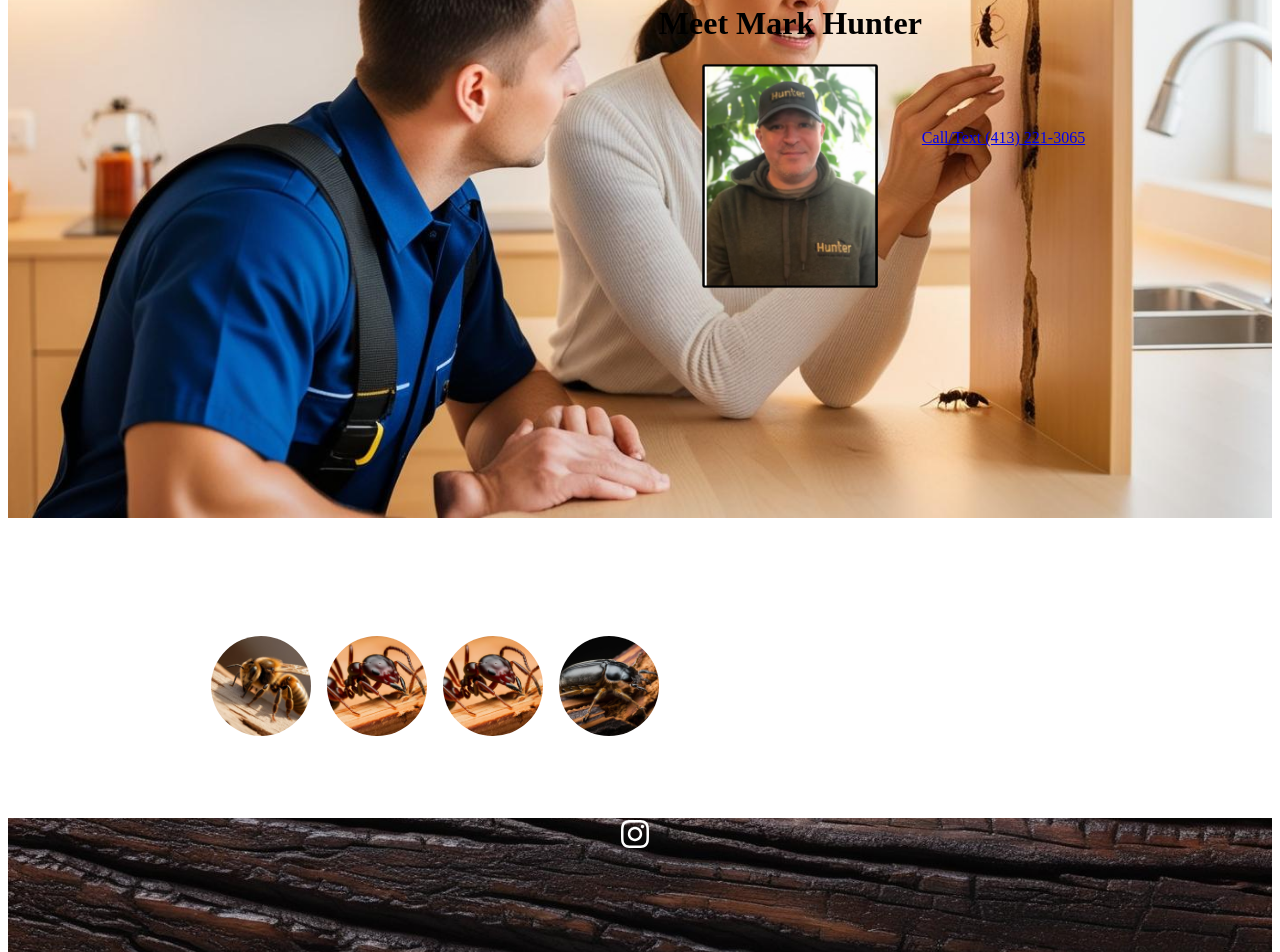
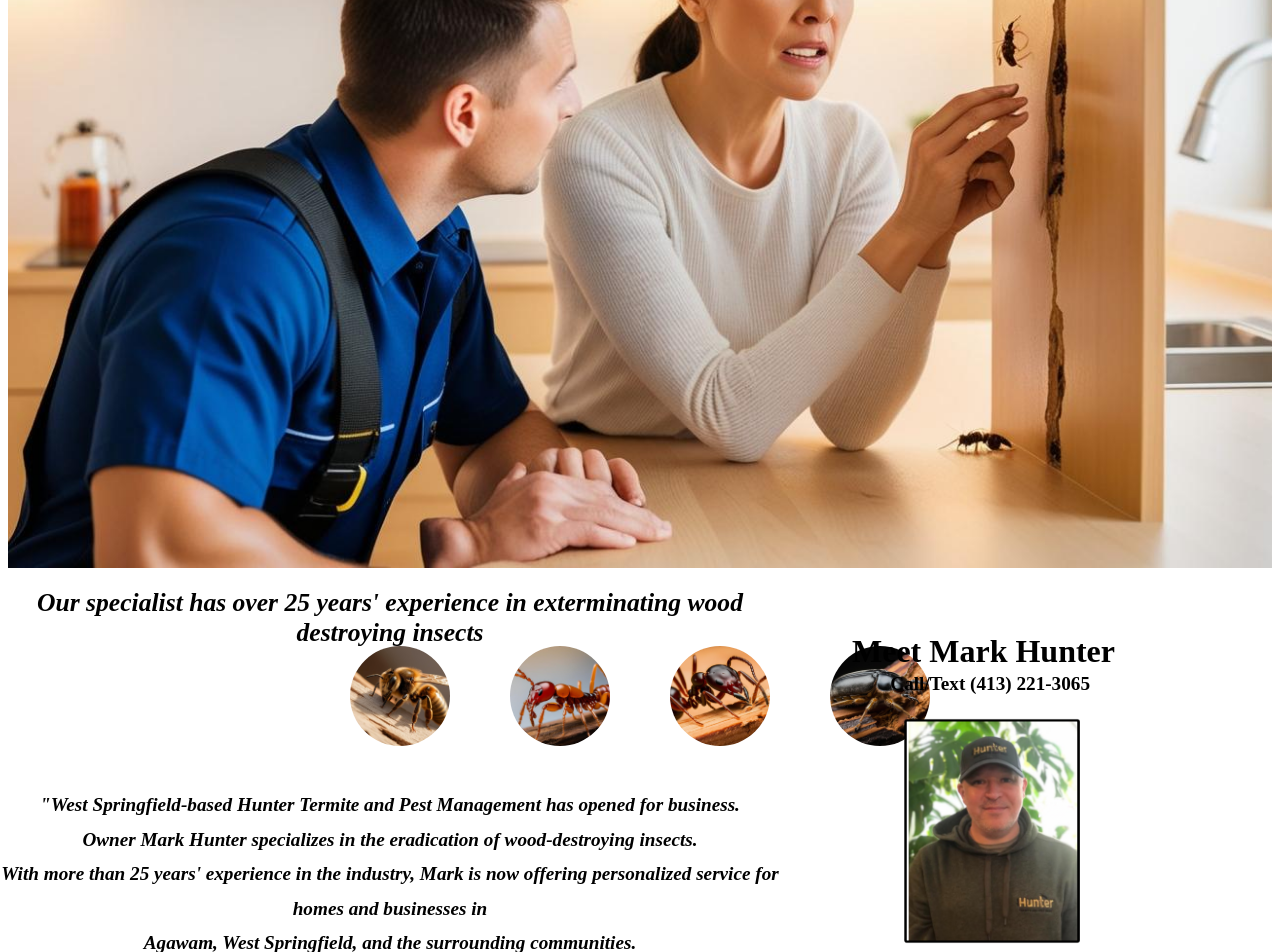
Before and after one commit to ivapbj/Hunter-Termite, a React (Create React App) app: page / in a window 1280 px wide. Shown: the part 440-1392 px from the top of the page. Built offline with nearby package versions, Linux system fonts and the light colour scheme.

Commit message:
added styling

```diff
--- a/src/pages/AboutSection.js
+++ b/src/pages/AboutSection.js
@@ -1,13 +1,57 @@
 import React from "react";
-import LogImage from "../assets/logimage.jpg";
+import CarpenterAnt from "../assets/carpenterant.jpg";
+import BeetleImage from "../assets/powerbeetle.jpg";
+import TermiteImage from "../assets/termiteimage.jpg";
+import CarpenterBee from "../assets/carpenterbee.jpg";
+import AboutImage from "../assets/AboutImage.png";
 import "./AboutUs.css";
 
 function AboutSection() {
   return (
     <section>
-      {/* <img src={LogImage} alt="Hunter Website Logo" className="logimage" /> */}
-      {/* <h2>About Us</h2> */}
-      {/* <p>This is the about section.</p> */}
+      <h2 className="h2">
+        <i>
+          {" "}
+          Our specialist has over 25 years' experience in exterminating wood
+          destroying insects
+        </i>
+      </h2>
+      <div className="insect-container">
+        <img src={CarpenterBee} alt="Carpenter Bee" className="bee-image" />
+        <img src={TermiteImage} alt="Termite" className="termite-image" />
+        <img src={CarpenterAnt} alt="Carpenter Ant" className="ant-image" />
+        <img src={BeetleImage} alt="Beetle" className="beetle-image" />
+      </div>
+      <h1 className="h1"> Meet Mark Hunter</h1>
+      <p className="blurb">
+        <i>
+          "West Springfield-based Hunter Termite and Pest Management has opened
+          for business.
+        </i>
+        <br />
+        <i>
+          Owner Mark Hunter specializes in the eradication of wood-destroying
+          insects.
+        </i>
+        <br />
+        <i>
+          With more than 25 years' experience in the industry, Mark is now
+          offering personalized service for homes and businesses in
+          <i>
+            <br />
+          </i>{" "}
+          Agawam, West Springfield, and the surrounding communities.
+        </i>
+        <br />
+        <i>
+          Hunter Termite and Pest Management will keep the outdoors, outdoors!"
+        </i>
+        <br />
+        <i> ~ citylifestyle.com</i>
+      </p>
+
+      <img src={AboutImage} alt="Markpic" className="about-image" />
+      <div className="phone">Call/Text (413) 221-3065</div>
     </section>
   );
 }
--- a/src/pages/AboutUs.css
+++ b/src/pages/AboutUs.css
@@ -1,27 +1,4 @@
-/* General styles for the About Section */
 .about-section {
-  position: relative;
-  display: flex;
-  flex-direction: column;
-  justify-content: center;
-  align-items: center;
-  text-align: center;
-  min-height: calc(100vh - 200px); /* Full viewport height minus footer height */
-  width: 100%;
-  color: white;
-  padding: 0px;
-  background-image: url("../assets/logimage.jpg"); /* Use the image as the background */
-  background-size: cover;
-  background-position: center;
-}
-
-.about-section h2 {
-  font-size: 2.5rem;
-  margin-bottom: 20px;
-  color: #FFD700; /* Yellow text color */
-}
-
-.about-section p {
   font-size: 1.2rem;
   line-height: 1.6;
   max-width: 800px;
@@ -29,13 +6,70 @@
   color: white;
 }
 
-/* Mobile responsiveness */
-@media (max-width: 768px) {
-  .about-section h2 {
-    font-size: 2rem;
-  }
+/* Style for the Meet Mark Hunter section */
+.h1 {
+  font-size: 2rem;
+  font-weight: 700;
+  margin: 20px 0;
+  position: absolute; /* Allow precise placement */
+  right: 165px; /* Position 10px from the right edge */
+  text-align: right; /* Align text to the right */
+  margin-top: -95px; /* Adjust margin for spacing */
+}
+.h2 {
+  font-size: 1.6rem;
+  font-weight: bold;
+  margin: 20px 0;
+  position: absolute; /* Allow precise placement */
+  right: 500px; /* Position 10px from the right edge */
+  text-align: center; /* Align text to the right */
+  margin-top: 20px; /* Adjust margin for spacing */
+}
+.blurb {
+  font-size: 1.2rem;
+  font-weight: 700;
+  color: #000; /* Black text */
+    font-style: italic; /* Make all text italic */
+    line-height: 1.8; /* Add spacing between lines for readability */
+   margin: 20px 0;
+  margin-top: 60px;
+  position: absolute; /* Allow precise placement */
+  right: 500px; /* Position 10px from the right edge */
+  text-align: center; /* Align text to the right */
+}
+.about-image {
+  position: absolute; /* Allow precise placement */
+  z-index: 1;
+  right: 200px; /* Position 10px from the right edge */
+  margin: 0px 0; /* Add vertical spacing */
+  margin-top: -10px; /* Adjust margin for spacing */
+}
 
-  .about-section p {
-    font-size: 1rem;
-  }
+.phone {
+  font-size: 1.2rem;
+  font-weight: 700;
+  color: #000; /* Black text */
+  margin: 20px 0;
+  margin-top: -55px;
+  position: absolute; /* Allow precise placement */
+  right: 190px; /* Position 10px from the right edge */
+  text-align: right; /* Align text to the right */
 }
+
+/* Style the insect images */
+.ant-image, .beetle-image, .carpenter-image, .termite-image, .bee-image {
+  width: 100px;
+  height: 100px;
+  border-radius: 50%; /* Makes the images circular */
+  object-fit: cover; /* Ensures the image covers the area */
+  margin: 30px; /* Adjust margin for spacing */
+  margin-top: 125px;
+}
+
+/* Center the insect images */
+.insect-container {
+  display: flex; /* Use flexbox for alignment */
+  justify-content: center; /* Center horizontally */
+  align-items: center; /* Center vertically */
+  height: 20vh; /* Full viewport height to center vertically */
+}
--- a/src/pages/Header.css
+++ b/src/pages/Header.css
@@ -41,7 +41,10 @@
   font: Garamond, serif;
   font-weight: bold;
   color: rgb(255, 255, 255);
+  margin-top: 100px;
+  text-align: center;
   z-index: 1; /* Ensure the text is above the background image */
+
 }
 /* Right Section: Quote Button */
 .header-right {
--- a/src/pages/Header.js
+++ b/src/pages/Header.js
@@ -21,9 +21,6 @@ function Header() {
         </a>
       </div>
       <h2 className="slogan">We Keep the Outside, Outside!</h2>
-      <h3 className="subtext">
-        Over 25 years of Exterminating in Wood Destroying Insects
-      </h3>
 
       {/* Right Section: Button */}
       <div className="header-right">
--- a/src/pages/HeroSection.css
+++ b/src/pages/HeroSection.css
@@ -1,61 +1,20 @@
 /* Apply styles to the hero section */
 .hero-section {
-  position: relative;
-  height: 95vh; /* Full viewport height */
-  width: 100%; /* Full width */
+  position: relative; /* Ensures child elements use this as the positioning context */
+  height: 95vh;
+  width: 100%;
   background-image: url("../assets/herosectionimage.jpg");
-  background-size: cover; /* Make the image cover the entire container */
-  background-position: center; /* Center the background image */
+  background-size: cover;
+  background-position: center;
   display: flex;
-  justify-content: center;
-  align-items: center;
+  flex-direction: column; /* Stack elements vertically */
+  justify-content: flex-end; /* Push elements to the bottom */
+  align-items: center; /* Center elements horizontally */
   text-align: center;
+  padding-bottom: 50px; /* Add space for the footer */
 }
 
-/* Style the text inside the hero section */
-.about-header {
-  font-size: 3rem; /* Default font size for large screens */
-  font-weight: bold;
-  margin-top: 1000px;
-  margin-left: 150px;
-  color: rgb(6, 6, 6);
-  z-index: 1; /* Ensure the text is above the background image */
-}
-.meet{
-  font-size: 2rem; /* Default font size for large screens */
-  font-weight: bold;
-  margin-left: 150px;
-  color: rgb(6, 6, 6);
-  z-index: 1; /* Ensure the text is above the background image */
-  margin-top: 100px;
-}
-.ant-image, .beetle-image, .capenter-image, .termite-image, .bee-image {
-  width: 100px;
-  height: 100px;
-  border-radius: 50%; /* Makes the images circular */
-  object-fit: cover; /* Ensures the image covers the area */
-  margin-top: 1100px;
-  /* justify-items: 10px; */
-  margin-left: 1rem;
 
-}
- /* .about-image { */
-  /* width: 200px;
-  height: 200px;
-  object-fit: cover; /* Ensures the image covers the area */
-  /* margin-top: 1250px; */ */
-  /* margin-left:200px;
- }   */
-.footer-phone a {
-  color: #000000;
-  text-decoration: none;
-  text-align: right;
-  font-size: 24px;
-  font-weight: bold;
-  margin-left: 100px;
-
-
-}
 
 /* Mobile responsiveness */
 @media (max-width: 768px) {
@@ -63,14 +22,21 @@
     background-position: top center; /* Adjust the background position for mobile */
   }
 
-  .hero-section h2 {
-    font-size: 2rem; /* Smaller font size for mobile */
-    padding: 0 20px; /* Add padding for better spacing on smaller screens */
+  .meet-pic {
+    font-size: 1.5rem; /* Smaller font size for mobile */
+  }
+
+  .footer-phone a {
+    font-size: 20px;
   }
 }
 
 @media (max-width: 480px) {
-  .hero-section h2 {
-    font-size: 1.5rem; /* Even smaller font size for very small screens */
+  .meet-pic {
+    font-size: 1.2rem; /* Even smaller font size for very small screens */
+  }
+
+  .footer-phone a {
+    font-size: 18px;
   }
 }
--- a/src/pages/HeroSection.js
+++ b/src/pages/HeroSection.js
@@ -1,31 +1,10 @@
 import React from "react";
 import "./HeroSection.css"; // Make sure to import the CSS file
-import CarpenterAnt from "../assets/carpenterant.jpg";
-import BeetleImage from "../assets/powerbeetle.jpg";
-import TermiteImage from "../assets/termiteimage.jpg";
-import CarpenterBee from "../assets/carpenterbee.jpg";
-import AboutImage from "../assets/AboutImage.png";
 
 const HeroSection = () => {
   return (
     <div className="hero-section">
-      <div>
-        <img src={CarpenterBee} alt="Carpenter Bee" className="bee-image" />
-        <img src={TermiteImage} alt="Termite" className="termite-image" />
-        <img src={CarpenterAnt} alt="Carpenter Ant" className="ant-image" />
-        <img src={BeetleImage} alt="Beetle" className="beetle-image" />
-      </div>
-      <div className="Meet">
-        <h1> Meet Mark Hunter</h1>
-        <img src={AboutImage} alt="Markpic" className="about-image" />
-      </div>
-      <div className="footer-texts">
-        <p className="footer-phone">
-          <a href="sms:+14132213065" className="text-button">
-            Call/Text (413) 221-3065
-          </a>
-        </p>
-      </div>
+      <div className="Meet-pic"></div>
     </div>
   );
 };
```
Also changed, not shown: src/assets/termiteimage.jpg, 1 other file (tests, documents, lock files or other folders).
